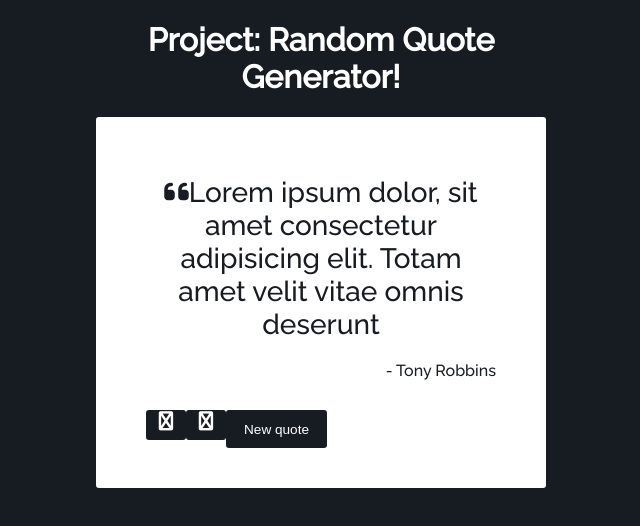
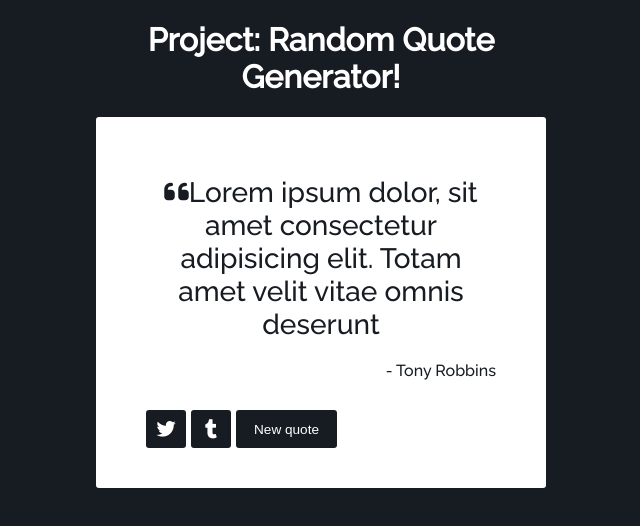
Before and after one commit to vidyasagarmukkavili-hbwsl/randomQuoteGenerator, a React (Create React App) app: page / in a window 1280 px wide. Shown: the top 526 px of the page, without its empty margins (319-959 px from the left). Built offline with nearby package versions, Linux system fonts and the light colour scheme.

Commit message:
fix icons

```diff
--- a/src/App.css
+++ b/src/App.css
@@ -89,17 +89,20 @@ body {
 }
 #tweet-quote,
 #tumblr-quote {
+  padding-top: 8px;
+  margin-right: 5px;
+
   background-color: #171b22;
   border: none;
   border-radius: 3px;
   color: #fff;
 }
 
-.buttons a::before {
+/* .buttons a::before {
   content: "\f099";
   font-family: "Font Awesome 5 Free";
   font-weight: 900;
-}
+} */
 
 #new-quote {
   height: 38px;
@@ -114,6 +117,8 @@ body {
   opacity: 1;
   cursor: pointer;
   /* float: right; */
+  /* text-align: end; */
+
   margin-right: 0;
   width: auto;
 }
--- a/src/App.js
+++ b/src/App.js
@@ -18,8 +18,12 @@ function App() {
           </div>
 
           <div className="buttons">
-            <a className="button socials" id="tweet-quote" href="#"></a>
-            <a className="button socials" id="tumblr-quote" href="#"></a>
+            <a className="button socials" id="tweet-quote" href="#">
+              <i class="fa-brands fa-twitter"></i>
+            </a>
+            <a className="button socials" id="tumblr-quote" href="#">
+              <i class="fa-brands fa-tumblr"></i>
+            </a>
 
             <button className="button" id="new-quote">
               New quote
```
